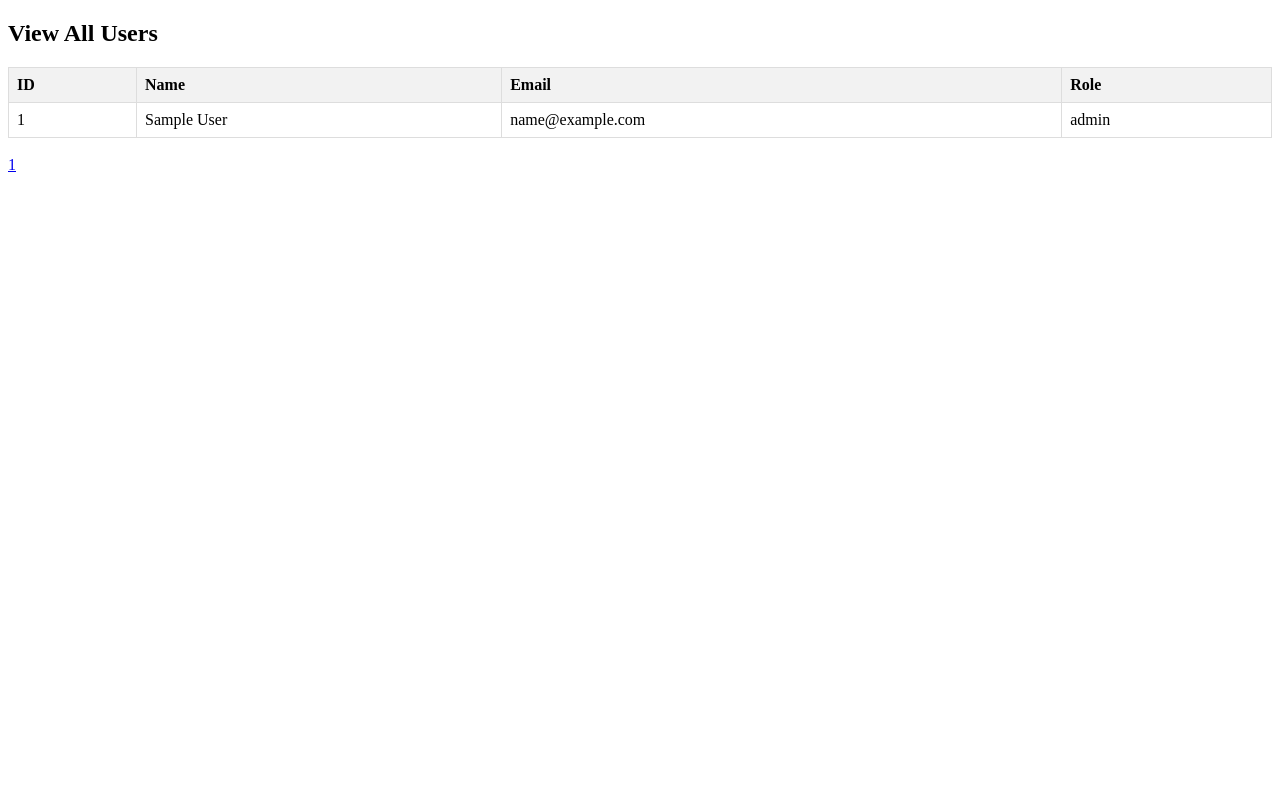
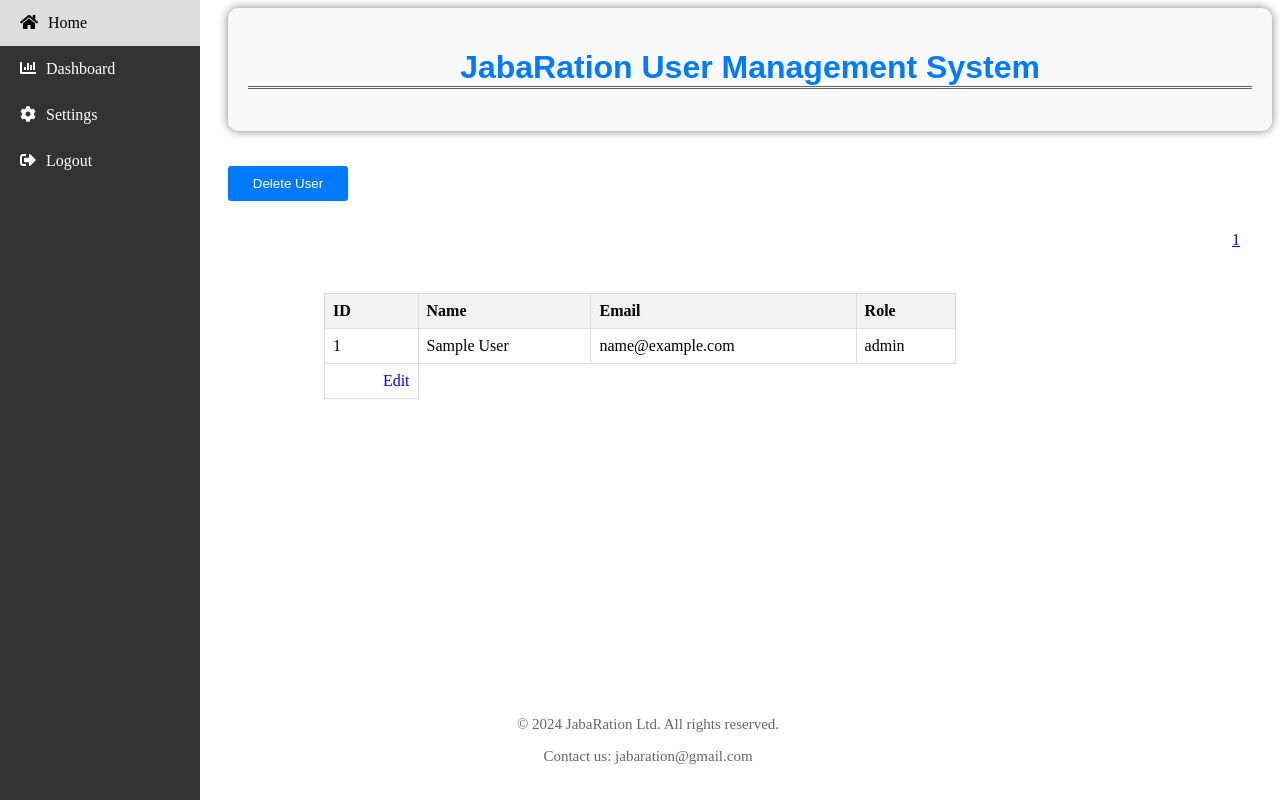
Before and after one commit to Vin-tech-coll/simple-user-mgnt-system, a PHP site: page /viewusers.php in a window 1280 px wide. Run offline with PHP 8.4, Linux system fonts and the light colour scheme; tables that the repository leaves empty or names only in its code hold one stand-in row (values such as "Sample post").

Commit message:
viewusers

```diff
--- a/adduser.php
+++ b/adduser.php
@@ -23,7 +23,8 @@ if ($_SERVER["REQUEST_METHOD"] == "POST") {
     $sql = "INSERT INTO employees (name, email, role) VALUES ('$name', '$email', '$role')";
 
     if ($conn->query($sql) === TRUE) {
-        echo "New user added successfully";
+        header("Location: viewusers.php");
+        exit();
     } else {
         echo "Error: " . $sql . "<br>" . $conn->error;
     }
--- a/home.css
+++ b/home.css
@@ -65,7 +65,6 @@
 
 .welcome-message ul li:before {
   content: '';
-  /* Bullet character */
   color: #007bff;
   font-weight: bold;
   display: inline-block;
@@ -96,12 +95,13 @@ footer {
   margin-top: 20px;
   text-align: center;
   color: #666666;
+  font-size: 15px;
 }
 
 .form-input {
   width: 120px;
-  margin: 20px 220px;
-  padding: 15px 0;
+  margin: 10px 180px;
+  padding: 15px 40px;
 }
 input[type='submit'] {
   width: 100%;
@@ -120,8 +120,8 @@ input[type='submit']:hover {
 
 .adduserform-container {
   display: flex;
-  justify-content:center;
-  align-items:center;
+  justify-content: center;
+  align-items: center;
   width: 300px;
   margin: 100px auto;
   padding: 20px;
@@ -130,3 +130,29 @@ input[type='submit']:hover {
   background-color: #a39ead;
   box-shadow: 0 0 10px rgba(0, 0, 0, 0.3);
 }
+
+table {
+  width: 50%;
+  border-collapse: collapse;
+  justify-content: center;
+  margin: 0 auto;
+  padding: 0 auto;
+}
+
+th,
+td {
+  border: 1px solid #ddd;
+  padding: 8px;
+  text-align: left;
+}
+
+th {
+  background-color: #f2f2f2;
+}
+
+.pagination-container {
+  position: fixed;
+  top: 30%;
+  right: 40px;
+  transform: translate(0, -50%);
+}
--- a/viewusers.php
+++ b/viewusers.php
@@ -29,46 +29,71 @@ $result = $conn->query($sql);
 <head>
     <meta charset="UTF-8">
     <meta name="viewport" content="width=device-width, initial-scale=1.0">
+    <link rel="stylesheet" href="home.css">
     <title>View All Users</title>
     <style>
-    table {
-        width: 100%;
-        border-collapse: collapse;
+    .edit-btn {
+        cursor: pointer;
+        color: blue;
+        text-align: center;
     }
 
-    th,
-    td {
-        border: 1px solid #ddd;
-        padding: 8px;
-        text-align: left;
+    /* Style to position the edit button */
+    .edit-btn-container {
+        text-align: right;
     }
 
-    th {
-        background-color: #f2f2f2;
+    .edit-btn-container .edit-btn {
+        margin-left: 10px;
     }
     </style>
 </head>
 
 <body>
+    <!--Navbar content-->
+    <?php include 'navbar.php'?>
+
+    <!--Footer content-->
+    <?php include 'footer.php'?>
+    <div class="welcome-message">
+        <h1>JabaRation User Management System</h1>
+    </div>
+
+    <div class="form-input">
+        <!-- Form to handle the redirection -->
+        <form action="deleteuser.php" method="get">
+
+            <input type="submit" name="submit" value="Delete User">
+        </form>
+    </div>
 
     <h2>View All Users</h2>
 
     <table>
+        <tbody>
             <thead>
                 <tr>
                     <th>ID</th>
                     <th>Name</th>
                     <th>Email</th>
                     <th>Role</th>
+
                 </tr>
             </thead>
-        <tbody>
+        </tbody>
+
         <?php
         if ($result->num_rows > 0) {
             // Output data of each row
             while ($row = $result->fetch_assoc()) {
                 echo "<tr><td>" . $row["id"] . "</td><td>" . $row["name"] . "</td><td>" . $row["email"] . "</td><td>" . $row["role"] . "</td></tr>";
+
+                echo "<td class='edit-btn-container'><span class='edit-btn' data-id='" . $row["id"] . "'>Edit</span></td>";
+                echo "</tr>";
             }
+
+
+
         } else {
             echo "<tr><td colspan='4'>No users found</td></tr>";
         }
@@ -84,7 +109,7 @@ $row = $result->fetch_assoc();
 $total_pages = ceil($row["total"] / $limit);
 ?>
     <br>
-    <div>
+    <div class="pagination-container">
         <?php
     for ($i = 1; $i <= $total_pages; $i++) {
         echo "<a href='?page=" . $i . "'>" . $i . "</a> ";
@@ -92,6 +117,21 @@ $total_pages = ceil($row["total"] / $limit);
     ?>
     </div>
 
+
+    <script>
+    // Add event listener for edit button clicks
+    const editButtons = document.querySelectorAll('.edit-btn');
+    editButtons.forEach(btn => {
+        btn.addEventListener('click', function() {
+            const userId = this.getAttribute('data-id');
+            // Redirect to edit page or open a modal for editing
+            window.location.href = 'edituser.php?id=' +
+                userId; // Change edituser.php to your actual edit page URL
+        });
+    });
+    </script>
+
+
     <?php $conn->close(); ?>
 
 </body>
```
Also changed, not shown: dashboard.php (+49 -2 lines), deleteuser.php (+9 -1 lines), edituser.php (renamed from updateuser.php, +13 -2 lines). Lines whose indentation alone changed are shown as unchanged.
